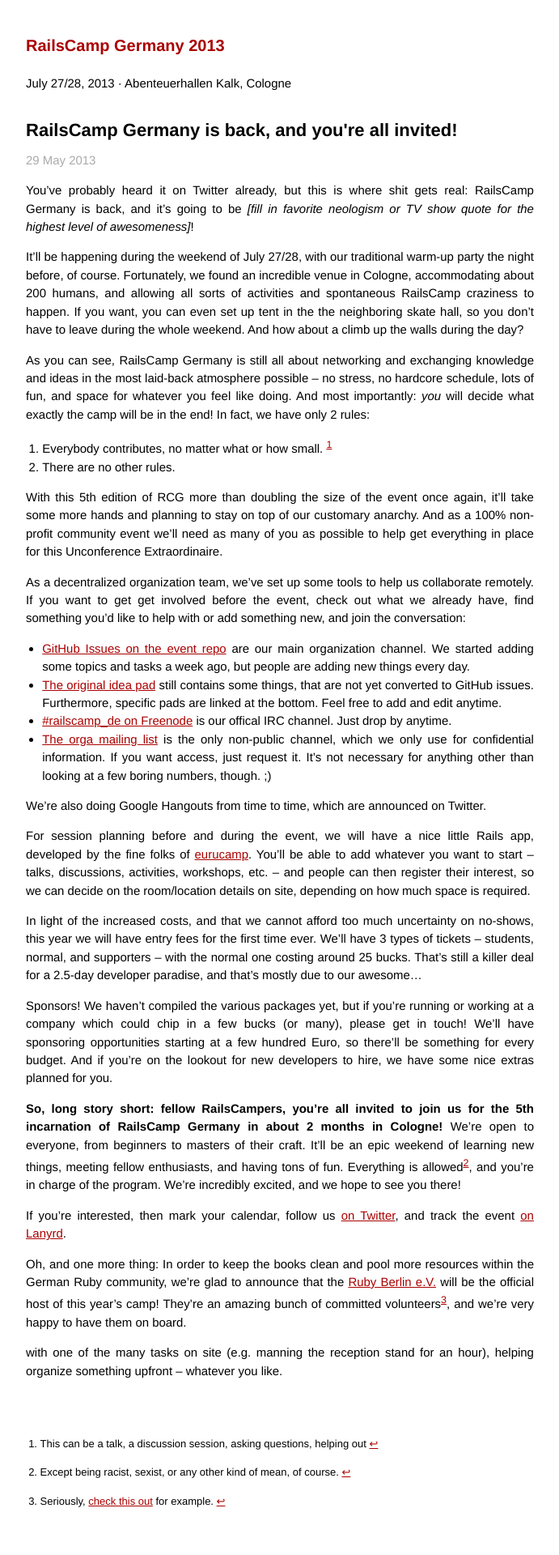
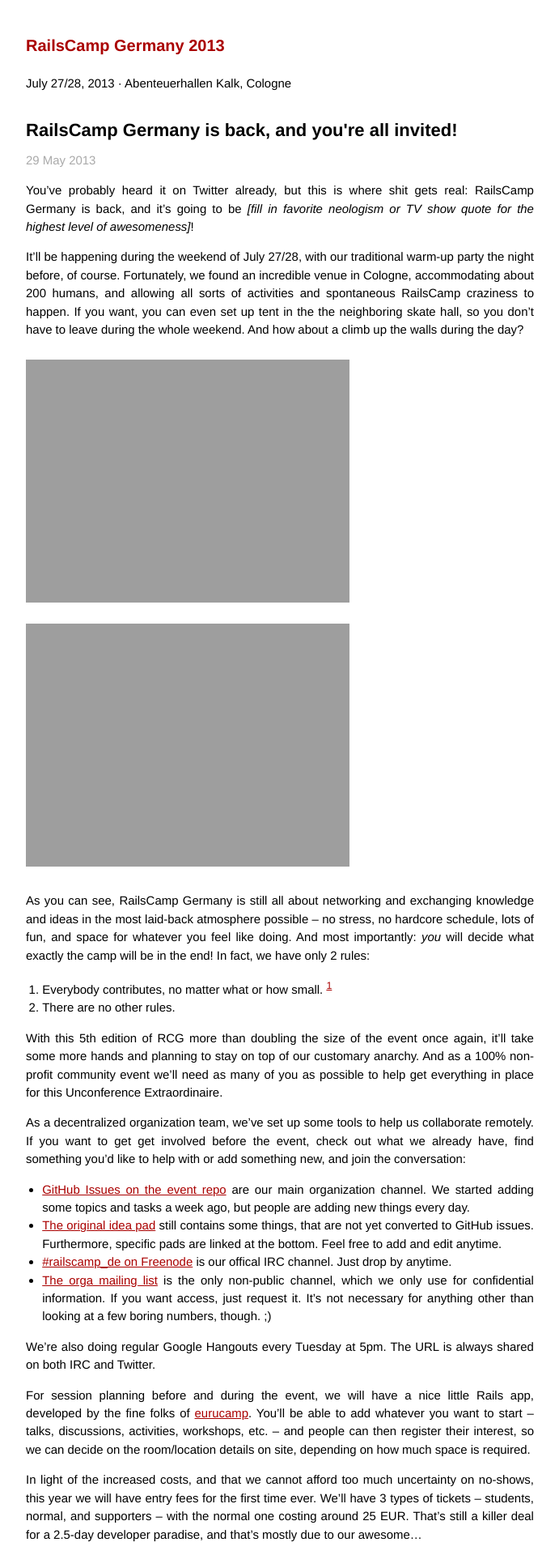
Before and after one commit to railscamp/railscamp-germany-2013, a Jekyll site: the page built from _posts/2013-05-29-join-us-for-another-epic-railscamp-germany.markdown, in a window 1280 px wide. Shown: the top 1920 px of the page at 81% size, without its empty margins (294-985 px from the left). Built offline with Jekyll 4.4.1, drawn with Linux system fonts in a browser that asks for light colours.

Commit message:
Improve announcement post

```diff
--- a/_posts/2013-05-29-join-us-for-another-epic-railscamp-germany.markdown
+++ b/_posts/2013-05-29-join-us-for-another-epic-railscamp-germany.markdown
@@ -15,6 +15,9 @@
 activities and spontaneous RailsCamp craziness to happen. If you want, you can
 even set up tent in the the neighboring skate hall, so you don't have to leave
 during the whole weekend. And how about a climb up the walls during the day?
+
+![Venue, Main Hall]({{site.baseurl}}/img/venue_main-hall_1.png)
+![Venue, Main Hall]({{site.baseurl}}/img/venue_main-hall_2.png)
 
 As you can see, RailsCamp Germany is still all about networking and exchanging
 knowledge and ideas in the most laid-back atmosphere possible – no stress, no
@@ -49,8 +52,8 @@
   information. If you want access, just request it. It's not necessary for
   anything other than looking at a few boring numbers, though. ;)
 
-We're also doing Google Hangouts from time to time, which are announced on
-Twitter.
+We're also doing regular Google Hangouts every Tuesday at 5pm. The URL is
+always shared on both IRC and Twitter.
 
 For session planning before and during the event, we will have a nice little
 Rails app, developed by the fine folks of [eurucamp](http://2013.eurucamp.org/).
@@ -62,7 +65,7 @@
 In light of the increased costs, and that we cannot afford too much uncertainty
 on no-shows, this year we will have entry fees for the first time ever. We'll
 have 3 types of tickets – students, normal, and supporters – with the normal one
-costing around 25 bucks. That's still a killer deal for a 2.5-day developer
+costing around 25 EUR. That's still a killer deal for a 2.5-day developer
 paradise, and that's mostly due to our awesome...
 
 Sponsors! We haven't compiled the various packages yet, but if you're running or
--- a/css/main.css
+++ b/css/main.css
@@ -181,6 +181,11 @@
   background-color: #333;
 }
 
+#post img {
+  max-width: 100%;
+  padding: 10px 0;
+}
+
 .footnotes {
   padding: 40px 0;
   font-size: 13px;
```
